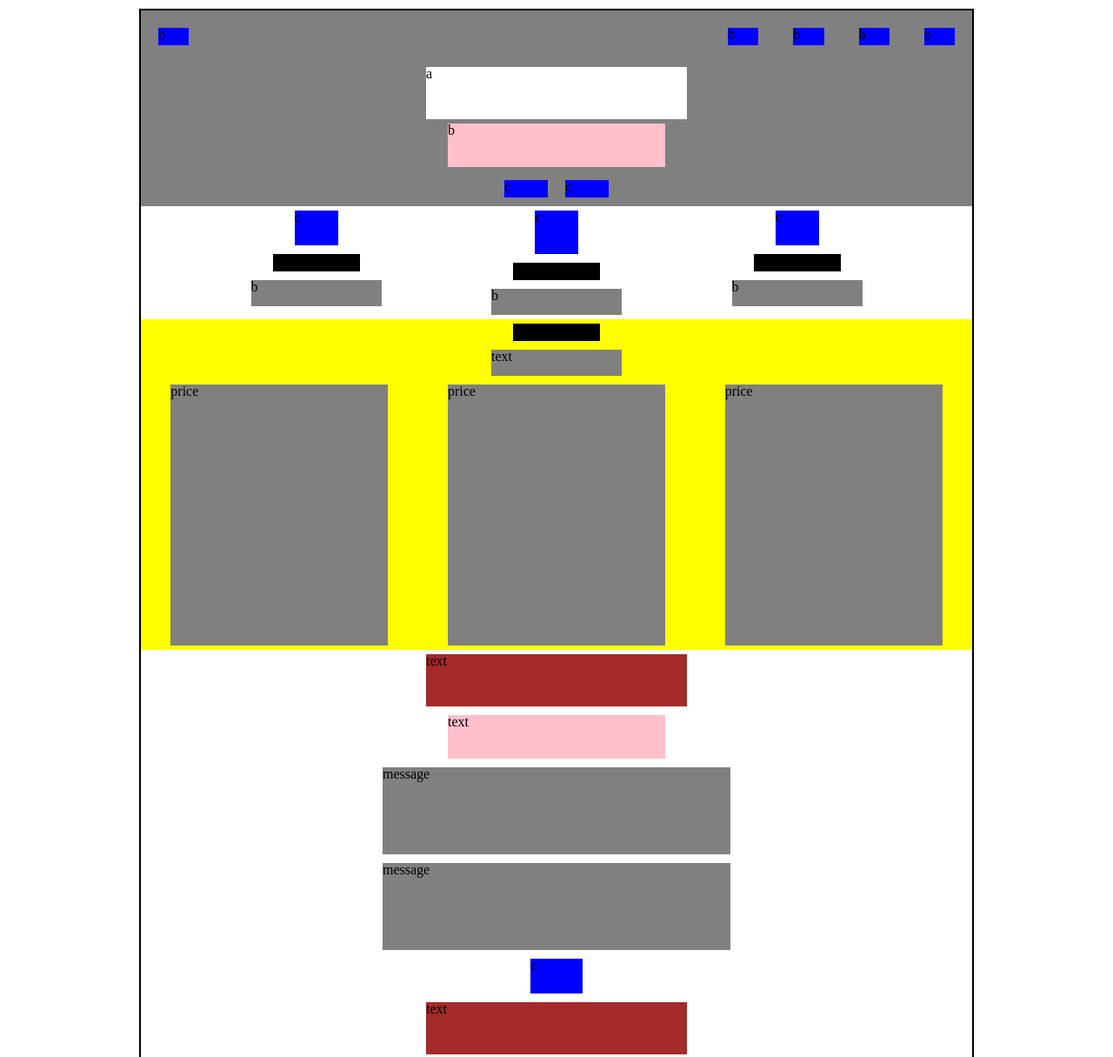
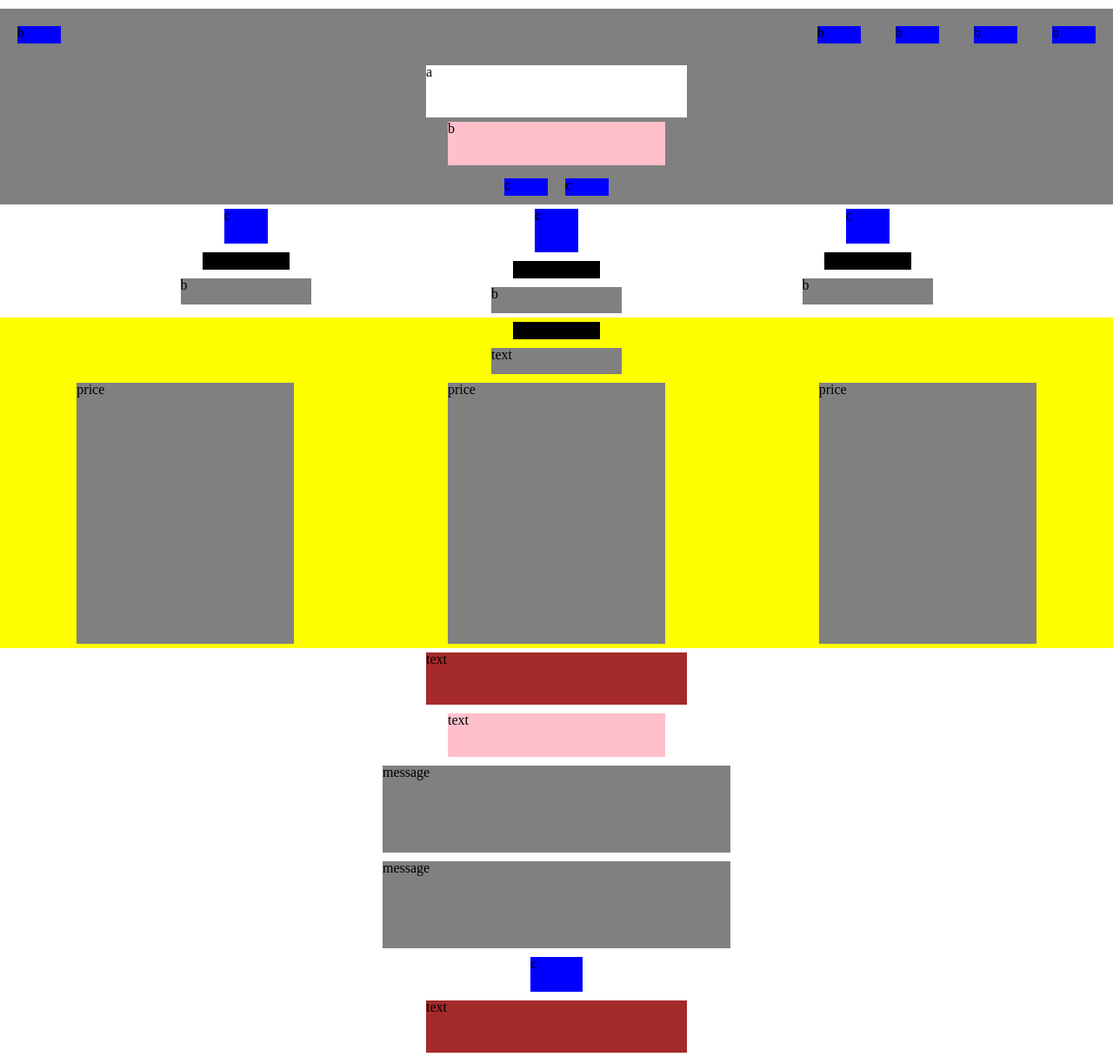
Before and after one commit to SakthivelMurugan/layout-14, a plain HTML site: page index.html in a window 1280 px wide. Shown: the top 1215 px of the page at 87% size. Drawn offline with Linux system fonts and the light colour scheme.

Commit message:
Margin size changed.

```diff
--- a/css/css.css
+++ b/css/css.css
@@ -1,8 +1,6 @@
 .one
 {
 	display:flex;
-	margin:160px;
-	border:2px solid black;
 	flex-direction:column;
 	margin-top:10px;
 	margin-bottom:10px;
@@ -12,23 +10,28 @@
 	display:flex;
 	flex-direction:row;
 	background-color:gray;
+	justify-content:space-between;
 }
-.one .header .b1
+.one .header .header1
+{
+	display:flex;
+	flex-direction:row;
+	justify-content:flex-start;
+}
+.one .header .header1 .b
 {
 	height:20px;
 	width:50px;
 	background-color:blue;
 	margin:20px;
 }
-.one .header .b2
+.one .header .header2
 {
-	height:20px;
-	width:50px;
-	background-color:blue;
-	margin:20px;
-	margin-left:600px;
+	display:flex;
+	flex-direction:row;
+	justify-content:flex-end;
 }
-.one .header .b
+.one .header .header2 .b
 {
 	height:20px;
 	width:50px;
--- a/index.html
+++ b/index.html
@@ -8,70 +8,74 @@
 	<body>
 		<div class="one">
 			<div class="header">
-<p class="b1">b</p>
-<p class="b2">b</p>
-<p class="b">b</p>
-<p class="b">b</p>
-<p class="b">b</p>
+				<div class="header1">
+					<div class="b">b</div>
+				</div>
+				<div class="header2">
+					<div class="b">b</div>
+					<div class="b">b</div>
+					<div class="b">b</div>
+					<div class="b">b</div>
+				</div>
 			</div>
 			<div class="split">
 				<div class="split1">
 					<div class="content">
-<p class="dark">a</p>
-<p class="text">b</p>
+						<div class="dark">a</div>
+						<div class="text">b</div>
 						<div class="content1">
-<p class="button">c</p>
-<p class="button">c</p>
+							<div class="button">c</div>
+							<div class="button">c</div>
 						</div>
 					</div>
 				</div>
 				<div class="split2">
 					<div class="split21">
-<p class="box">c</p>
-<p class="dark">a</p>
-<p class="text">b</p>
+						<div class="box">c</div>
+						<div class="dark">a</div>
+						<div class="text">b</div>
 					</div>
 					<div class="split22">
-<p class="box">c</p>
-<p class="dark">a</p>
-<p class="text">b</p>
+						<div class="box">c</div>
+						<div class="dark">a</div>
+						<div class="text">b</div>
 					</div>
 					<div class="split23">
-<p class="box">c</p>
-<p class="dark">a</p>
-<p class="text">b</p>
+						<div class="box">c</div>
+						<div class="dark">a</div>
+						<div class="text">b</div>
 					</div>
 				</div>
 				<div class="two">
 					<div class="two1">
-<p class="dark">text</p>
-<p class="text">text</p>
+						<div class="dark">text</div>
+						<div class="text">text</div>
 					</div>
 					<div class="two2">
-<p class="box">price</p>
-<p class="box">price</p>
-<p class="box">price</p>
+						<div class="box">price</div>
+						<div class="box">price</div>
+						<div class="box">price</div>
 					</div>
 				</div>
 				<div class="split3">
-<p class="dark">text</p>
-<p class="text">text</p>
-<p class="box">message</p>
-<p class="box">message</p>
+					<div class="dark">text</div>
+					<div class="text">text</div>
+					<div class="box">message</div>
+					<div class="box">message</div>
 				</div>
 				<div class="split4">
-<p class="logo">c</p>
-<p class="dark">text</p>
-<p class="text">text</p>
-<p class="tbox">name</p>
-<p class="tbox">email</p>
-<p class="tbox">phone</p>
-<p class="box">message</p>
-<p class="button">submit</p>
+					<div class="logo">c</div>
+					<div class="dark">text</div>
+					<div class="text">text</div>
+					<div class="tbox">name</div>
+					<div class="tbox">email</div>
+					<div class="tbox">phone</div>
+					<div class="box">message</div>
+					<div class="button">submit</div>
 				</div>
 			</div>
 			<div class="footer">
-<p class="text">copyright</p>
+				<div class="text">copyright</div>
 			</div>
 		</div>
 	</body>
```
Lines whose indentation alone changed are shown as unchanged.
